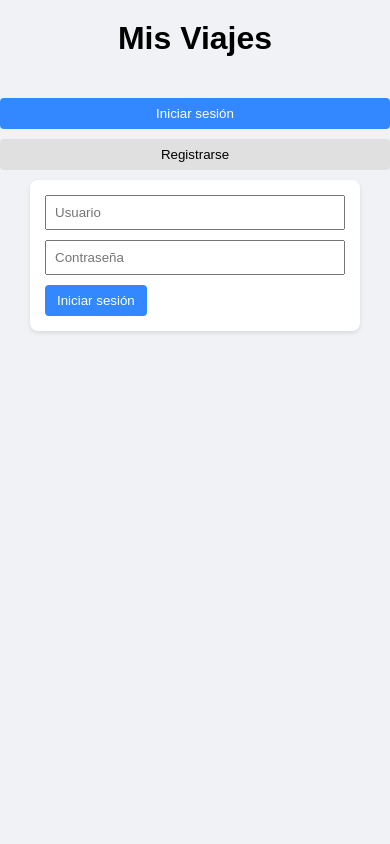
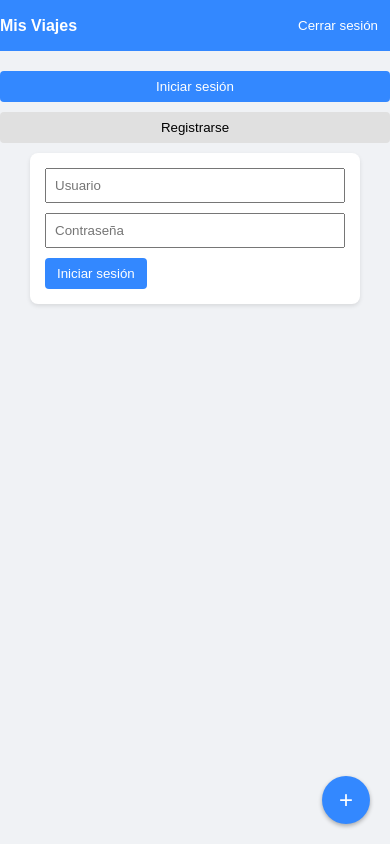
Before and after one commit to sanguino09/prueba_codex, a website: page public/index.html in a window 390 px wide. Drawn offline with nearby package versions, Linux system fonts and the light colour scheme; a small style sheet from the web is missing.

Commit message:
feat: hide auth after login with add mode

```diff
--- a/public/css/style.css
+++ b/public/css/style.css
@@ -6,11 +6,6 @@ body {
   display: flex;
   flex-direction: column;
   align-items: center;
-}
-
-h1 {
-  text-align: center;
-  margin-top: 20px;
 }
 
 #auth {
@@ -77,11 +72,6 @@ h1 {
   background: #1d6fe0;
 }
 
-#userInfo {
-  text-align: center;
-  margin-bottom: 10px;
-}
-
 .hidden {
   display: none;
 }
@@ -97,6 +87,49 @@ h1 {
   width: 100%;
 }
 
+#navbar {
+  width: 100%;
+  background: #3388ff;
+  color: #fff;
+  padding: 10px;
+  display: flex;
+  align-items: center;
+}
+
+#navbar .brand {
+  font-weight: bold;
+}
+
+#navbar .spacer {
+  flex: 1;
+}
+
+#navbar #logoutBtn {
+  margin-left: 10px;
+}
+
+#addTripBtn {
+  position: fixed;
+  bottom: 20px;
+  right: 20px;
+  width: 48px;
+  height: 48px;
+  border-radius: 50%;
+  background: #3388ff;
+  color: #fff;
+  font-size: 24px;
+  border: none;
+  cursor: pointer;
+  display: flex;
+  align-items: center;
+  justify-content: center;
+  box-shadow: 0 2px 4px rgba(0,0,0,0.3);
+}
+
+#addTripBtn.active {
+  background: #1d6fe0;
+}
+
 @media (max-width: 600px) {
   #authSwitch {
     flex-direction: column;
--- a/public/index.html
+++ b/public/index.html
@@ -7,13 +7,16 @@
   <link
     rel="stylesheet"
     href="https://unpkg.com/leaflet@1.9.4/dist/leaflet.css"
-    integrity="sha256-sA+BxM6YrNipnTbBhO0fuC7vAXoTr4tkbk/AwZ7KjXo="
-    crossorigin=""
   />
   <link rel="stylesheet" href="css/style.css" />
 </head>
 <body>
-  <h1>Mis Viajes</h1>
+  <nav id="navbar" class="hidden">
+    <span class="brand">Mis Viajes</span>
+    <span class="spacer"></span>
+    <span id="username"></span>
+    <button id="logoutBtn">Cerrar sesión</button>
+  </nav>
   <div id="auth">
     <div id="authContainer">
       <div id="authSwitch">
@@ -31,19 +34,12 @@
         <button type="submit">Registrarse</button>
       </form>
     </div>
-    <div id="userInfo" class="hidden">
-      Bienvenido, <span id="username"></span>
-      <button id="logoutBtn">Cerrar sesión</button>
-    </div>
     <div id="message"></div>
   </div>
   <div id="map" class="hidden"></div>
+  <button id="addTripBtn" class="hidden">+</button>
 
-  <script
-    src="https://unpkg.com/leaflet@1.9.4/dist/leaflet.js"
-    integrity="sha256-o9N1j7sPjH+J1qjOSAmhpN6wXNjZspGDf7vT2jnv6bU="
-    crossorigin=""
-  ></script>
+  <script src="https://unpkg.com/leaflet@1.9.4/dist/leaflet.js"></script>
 
   <script src="js/map.js"></script>
 </body>
--- a/public/js/map.js
+++ b/public/js/map.js
@@ -1,6 +1,8 @@
 let map;
 let geojsonLayer;
 let visited = new Map();
+let addingMode = false;
+let addTripBtn;
 
 function getToken() {
   return localStorage.getItem('token');
@@ -30,32 +32,38 @@ function showMessage(msg, isError = false) {
 }
 
 function updateAuthUI() {
-  const authContainer = document.getElementById('authContainer');
-  const userInfo = document.getElementById('userInfo');
+  const auth = document.getElementById('auth');
+  const navbar = document.getElementById('navbar');
   const mapDiv = document.getElementById('map');
   const usernameSpan = document.getElementById('username');
   const username = getUsernameFromToken();
   if (username) {
-    authContainer.classList.add('hidden');
-    userInfo.classList.remove('hidden');
+    auth.classList.add('hidden');
+    navbar.classList.remove('hidden');
     mapDiv.classList.remove('hidden');
+    addTripBtn.classList.remove('hidden');
     usernameSpan.textContent = username;
     if (!map) {
       initMap();
-    } else {
-      map.invalidateSize();
     }
+    setTimeout(() => map.invalidateSize(), 0);
     loadTrips();
   } else {
-    authContainer.classList.remove('hidden');
-    userInfo.classList.add('hidden');
+    auth.classList.remove('hidden');
+    navbar.classList.add('hidden');
     mapDiv.classList.add('hidden');
+    addTripBtn.classList.add('hidden');
     usernameSpan.textContent = '';
+    addingMode = false;
+    addTripBtn.classList.remove('active');
+    addTripBtn.textContent = '+';
   }
 }
 
 function initMap() {
-  map = L.map('map');
+  // Set a default view so the map is visible even if the GeoJSON data fails
+  // to load for some reason.
+  map = L.map('map').setView([20, 0], 2);
   L.tileLayer('https://{s}.tile.openstreetmap.org/{z}/{x}/{y}.png', {
     maxZoom: 19,
     attribution: '&copy; <a href="https://www.openstreetmap.org/copyright">OpenStreetMap</a> contributors'
@@ -76,6 +84,7 @@ function initMap() {
 }
 
 function onCountryClick(e) {
+  if (!addingMode) return;
   const code = e.target.feature.properties.ISO_A3;
   const token = getToken();
   if (!token) {
@@ -98,8 +107,11 @@ function onCountryClick(e) {
   }).then(res => {
     if (res.ok) {
       visited.set(code, date);
-      e.target.setStyle({ fillColor: '#3388ff', fillOpacity: 0.5 });
-      e.target.bindTooltip(date);
+      colorVisited();
+      addingMode = false;
+      addTripBtn.classList.remove('active');
+      addTripBtn.textContent = '+';
+      loadTrips();
     } else if (res.status === 401) {
       alert('Sesión inválida');
     }
@@ -139,6 +151,13 @@ function setupForms() {
   const logoutBtn = document.getElementById('logoutBtn');
   const loginToggle = document.getElementById('loginToggle');
   const registerToggle = document.getElementById('registerToggle');
+  addTripBtn = document.getElementById('addTripBtn');
+
+  addTripBtn.addEventListener('click', () => {
+    addingMode = !addingMode;
+    addTripBtn.classList.toggle('active', addingMode);
+    addTripBtn.textContent = addingMode ? '×' : '+';
+  });
 
   loginToggle.addEventListener('click', () => {
     logForm.classList.remove('hidden');
```
